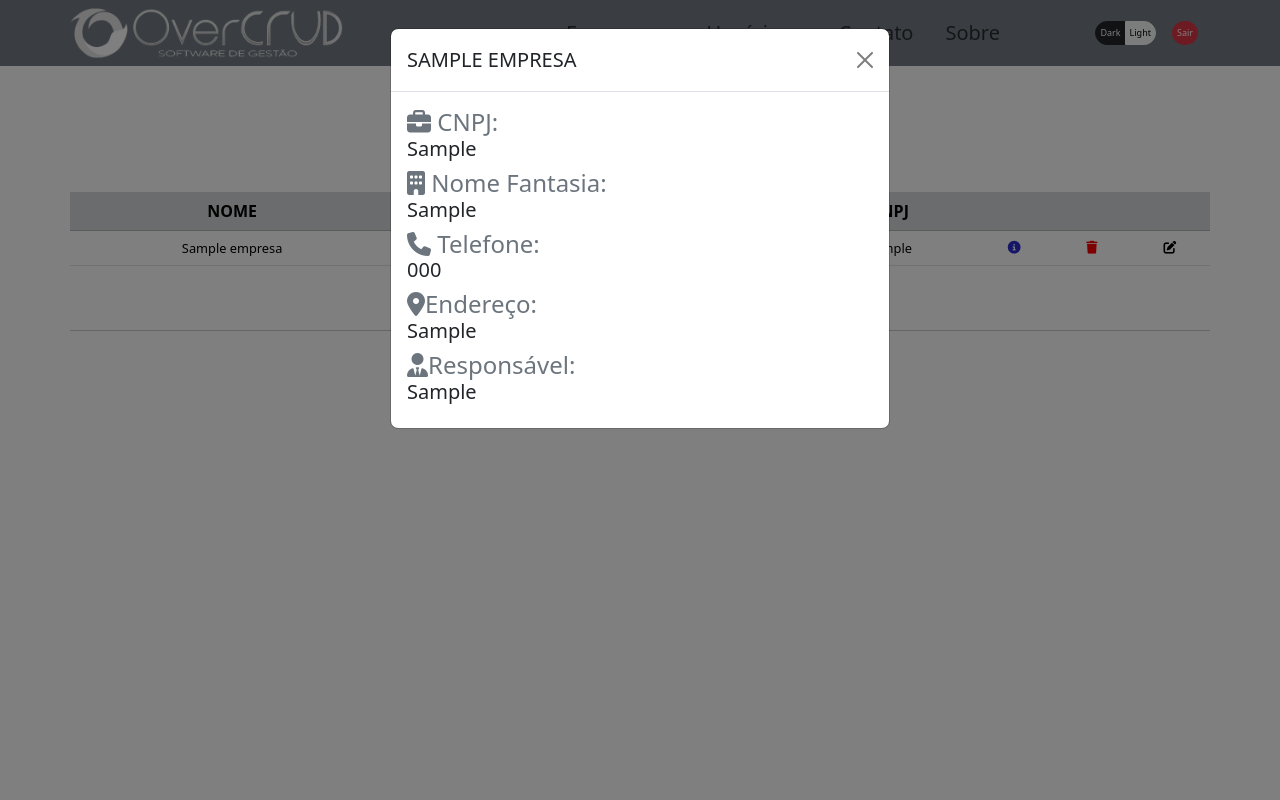
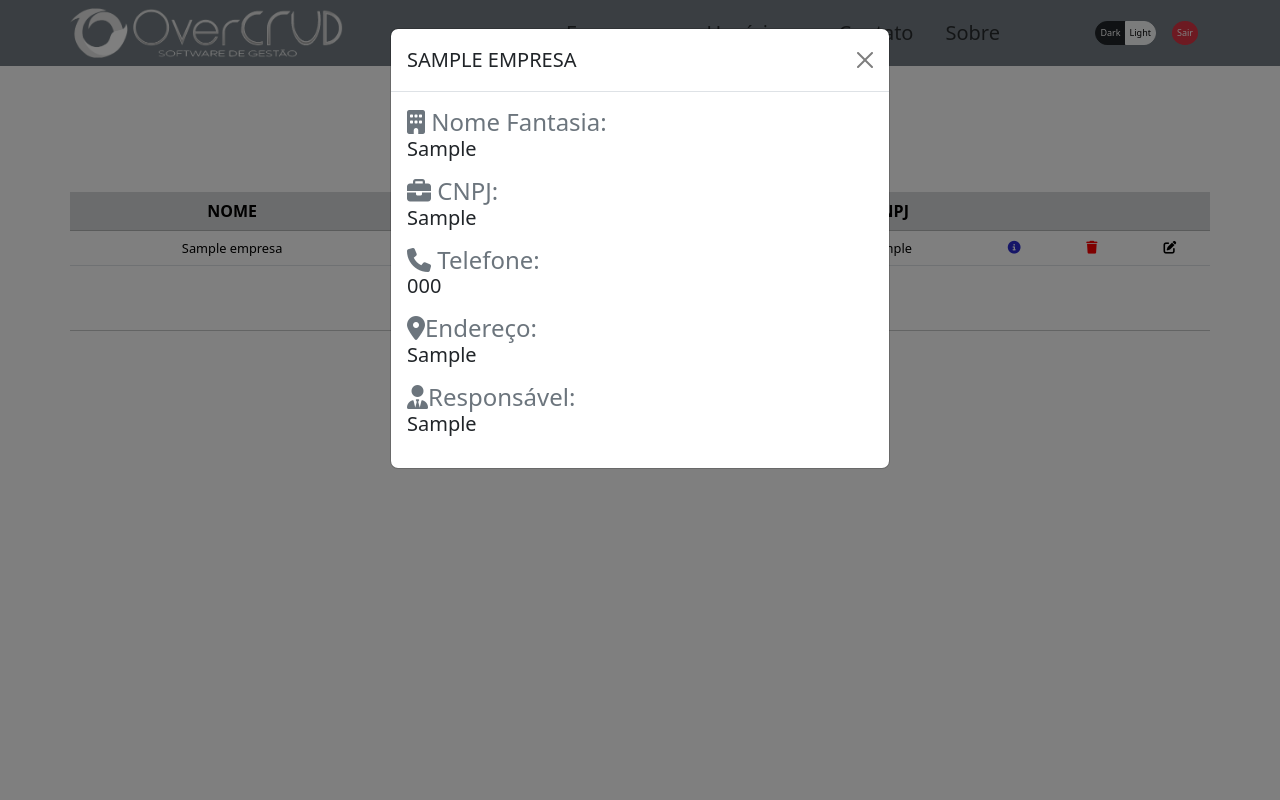
Before and after one commit to kaikem/OverCRUD, a PHP site: page /emplista.php in a window 1280 px wide, after a click that opens the changed part. Run offline with PHP 8.4, Linux system fonts and the light colour scheme; the visitor is signed in with stand-in values (Sample User, id 1); tables that the repository leaves empty or names only in its code hold one stand-in row (values such as "Sample post"); some libraries are stand-ins or nearby versions.

Commit message:
Update emplista.php
Mudança no layout do modal.

```diff
--- a/overcrud/emplista.php
+++ b/overcrud/emplista.php
@@ -20,26 +20,26 @@ foreach ($listaEmp as $empresa): ?>
             </div>
             <!-- CORPO DO MODAL -->
             <div class='modal-body'>
-                <!-- CNPJ -->
-                <p class="mb-0 text-secondary display-6 fs-4"> <i class="fa-solid fa-briefcase"></i> CNPJ: </p>
-                <div class="mt-0 mb-2 display-6 fs-5"> <?= $empresa['cnpj']; ?> </div>
-
                 <!-- FANTASIA -->
                 <p class="mb-0 text-secondary display-6 fs-4"> <i class="fa-solid fa-building"></i> Nome
                     Fantasia: </p>
-                <div class="mt-0 mb-2 display-6 fs-5"> <?= $empresa['fantasia']; ?> </div>
+                <div class="mt-0 mb-3 display-6 fs-5"> <?= $empresa['fantasia']; ?> </div>
+
+                <!-- CNPJ -->
+                <p class="mb-0 text-secondary display-6 fs-4"> <i class="fa-solid fa-briefcase"></i> CNPJ: </p>
+                <div class="mt-0 mb-3 display-6 fs-5"> <?= $empresa['cnpj']; ?> </div>
 
                 <!-- TELEFONE -->
                 <p class="mb-0 text-secondary display-6 fs-4"> <i class="fa-solid fa-phone"></i> Telefone:</p>
-                <div class="mt-0 mb-2 display-6 fs-5"> <?= $empresa['telefone']; ?> </div>
+                <div class="mt-0 mb-3 display-6 fs-5"> <?= $empresa['telefone']; ?> </div>
 
                 <!-- ENDEREÇO -->
                 <p class="mb-0 text-secondary display-6 fs-4"> <i class="fa-solid fa-location-dot"></i>Endereço: </p>
-                <div class="mt-0 mb-2 display-6 fs-5"> <?= $empresa['endereco']; ?> </div>
+                <div class="mt-0 mb-3 display-6 fs-5"> <?= $empresa['endereco']; ?> </div>
 
                 <!-- RESPONSÁVEL -->
                 <p class="mb-0 text-secondary display-6 fs-4"> <i class="fa-solid fa-user-tie"></i>Responsável: </p>
-                <div class="mt-0 mb-2 display-6 fs-5"> <?= $empresa['responsavel']; ?> </div>
+                <div class="mt-0 mb-3 display-6 fs-5"> <?= $empresa['responsavel']; ?> </div>
             </div>
         </div>
     </div>
```
